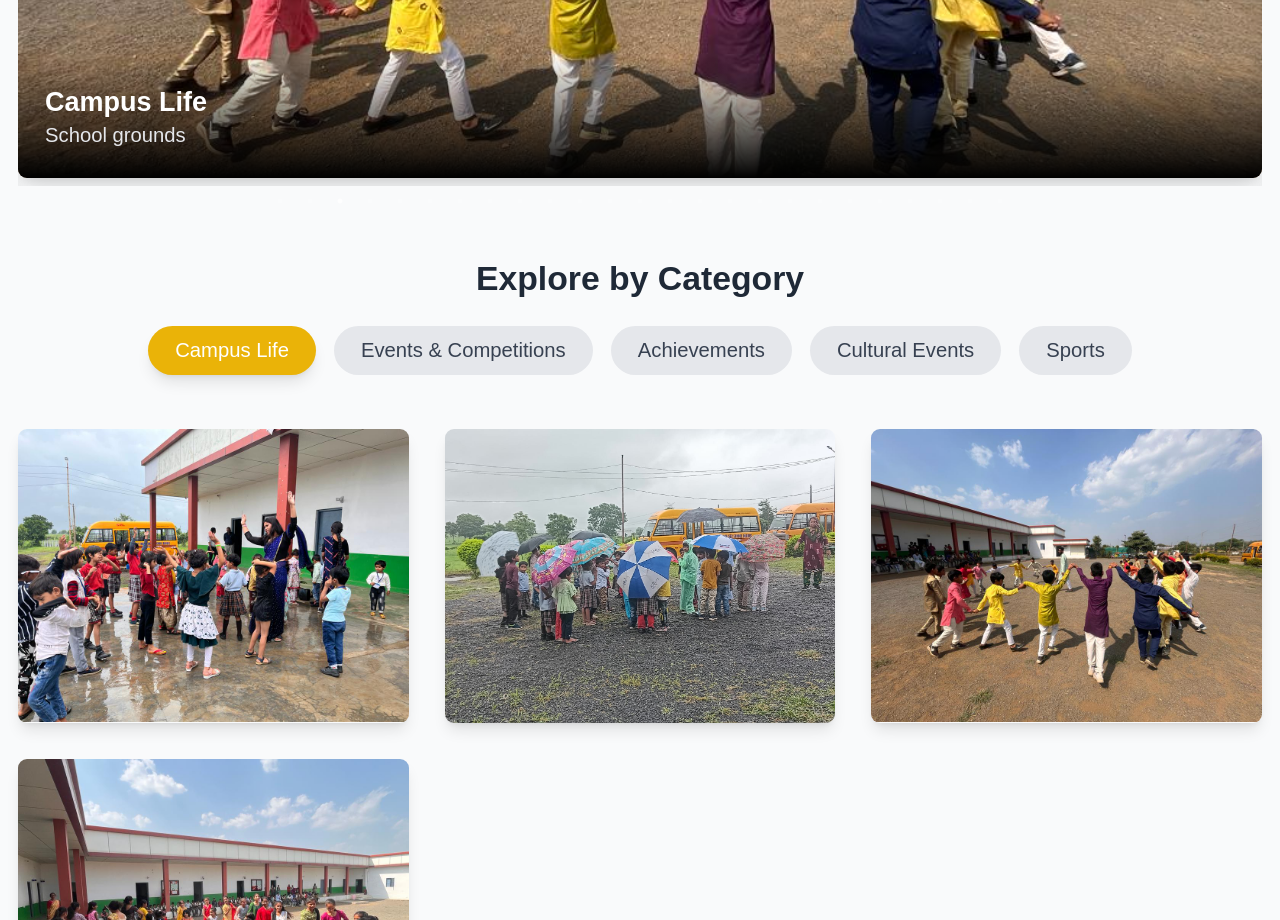
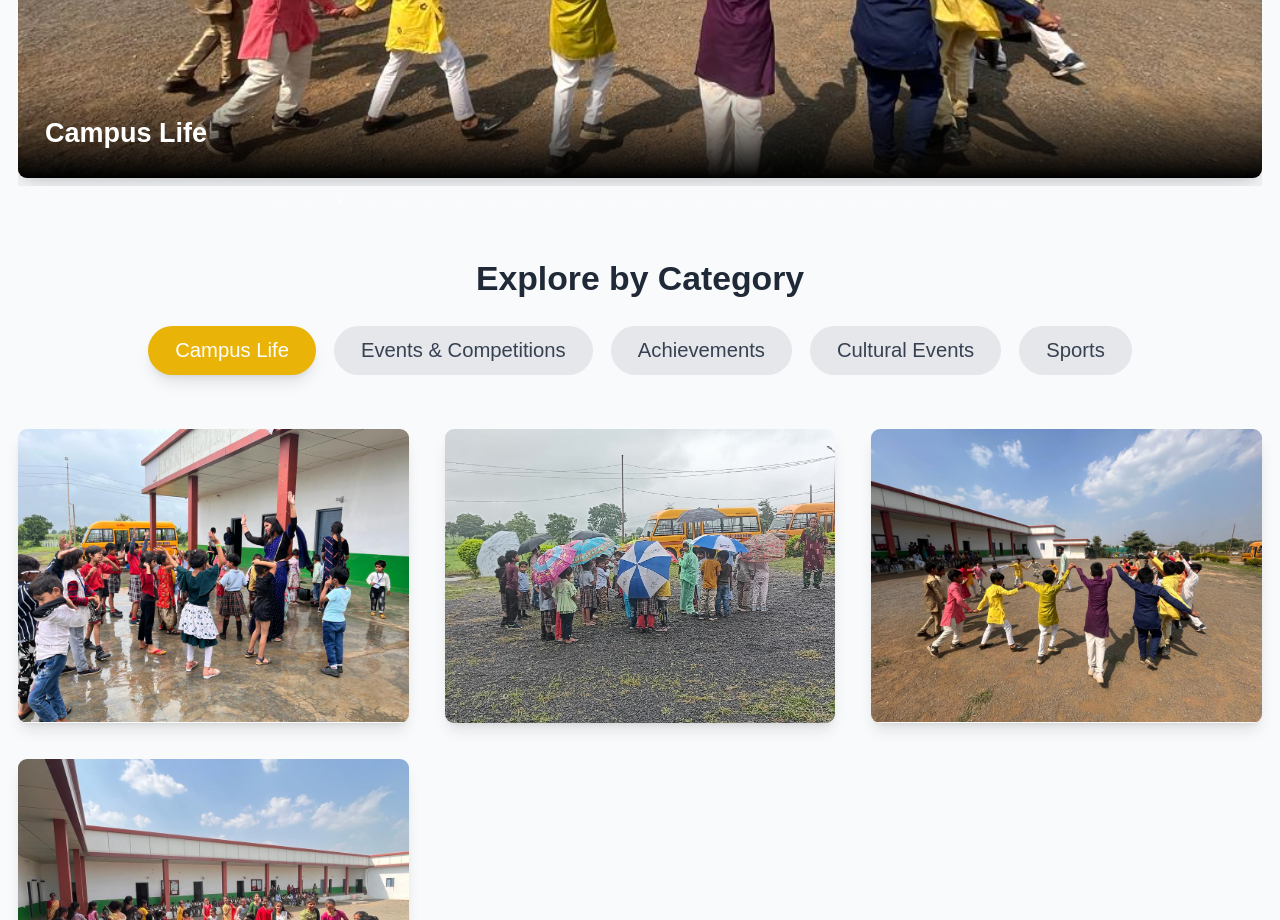
Before and after one commit to s4rth4k82/thomas-website, a Next.js app: page /gallery in a window 1280 px wide. Shown: the part 1120-2040 px from the top of the page. Built offline with nearby package versions, Linux system fonts and the light colour scheme.

Commit message:
Update page.tsx
Removed extra subheadings

```diff
--- a/src/app/gallery/page.tsx
+++ b/src/app/gallery/page.tsx
@@ -210,7 +210,7 @@ export default function GalleryPage() {
                     <h3 className="text-2xl font-semibold text-white">
                       {image.category}
                     </h3>
-                    <p className="text-lg text-gray-200">{image.alt}</p>
+
                   </div>
                 </div>
               </div>
@@ -264,7 +264,7 @@ export default function GalleryPage() {
                     <h4 className="text-xl font-semibold text-white mb-2">
                       {image.category}
                     </h4>
-                    <p className="text-sm text-gray-200">{image.alt}</p>
+
                   </div>
                 </div>
               </motion.div>
```
